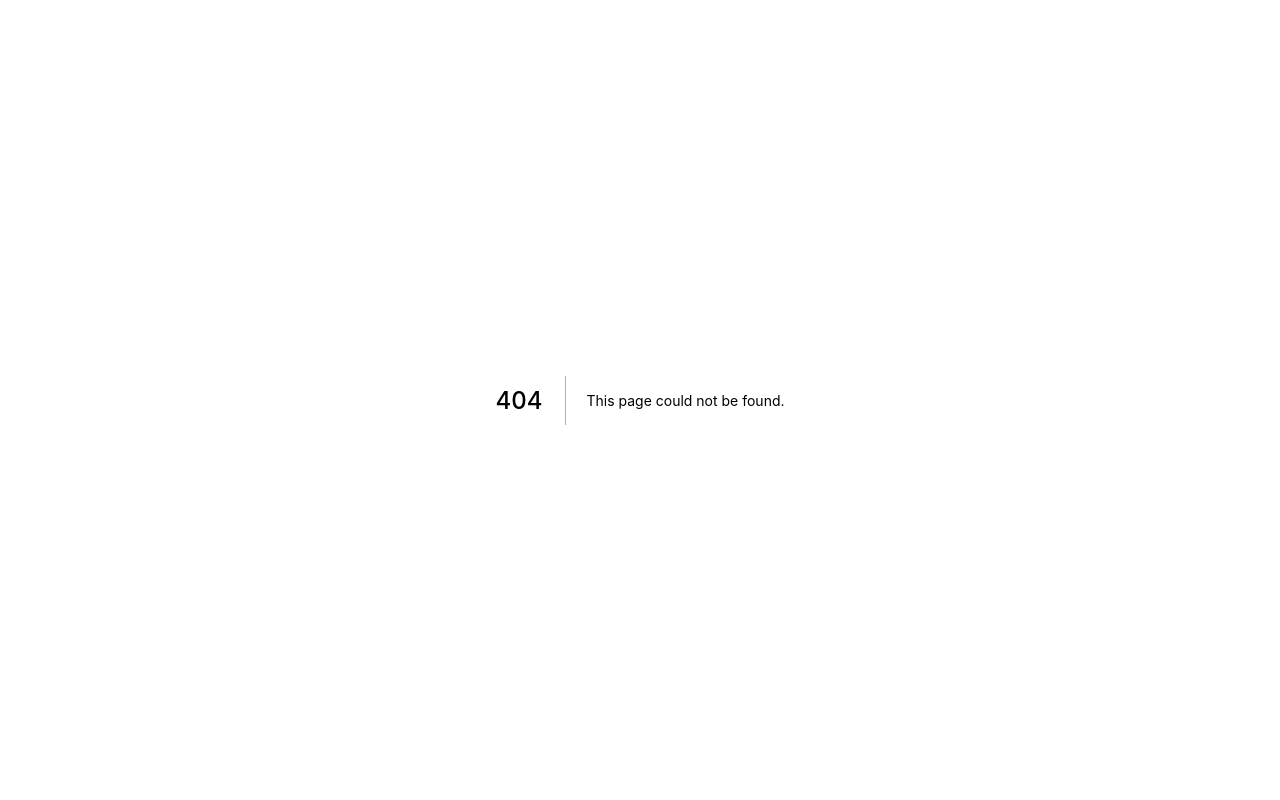
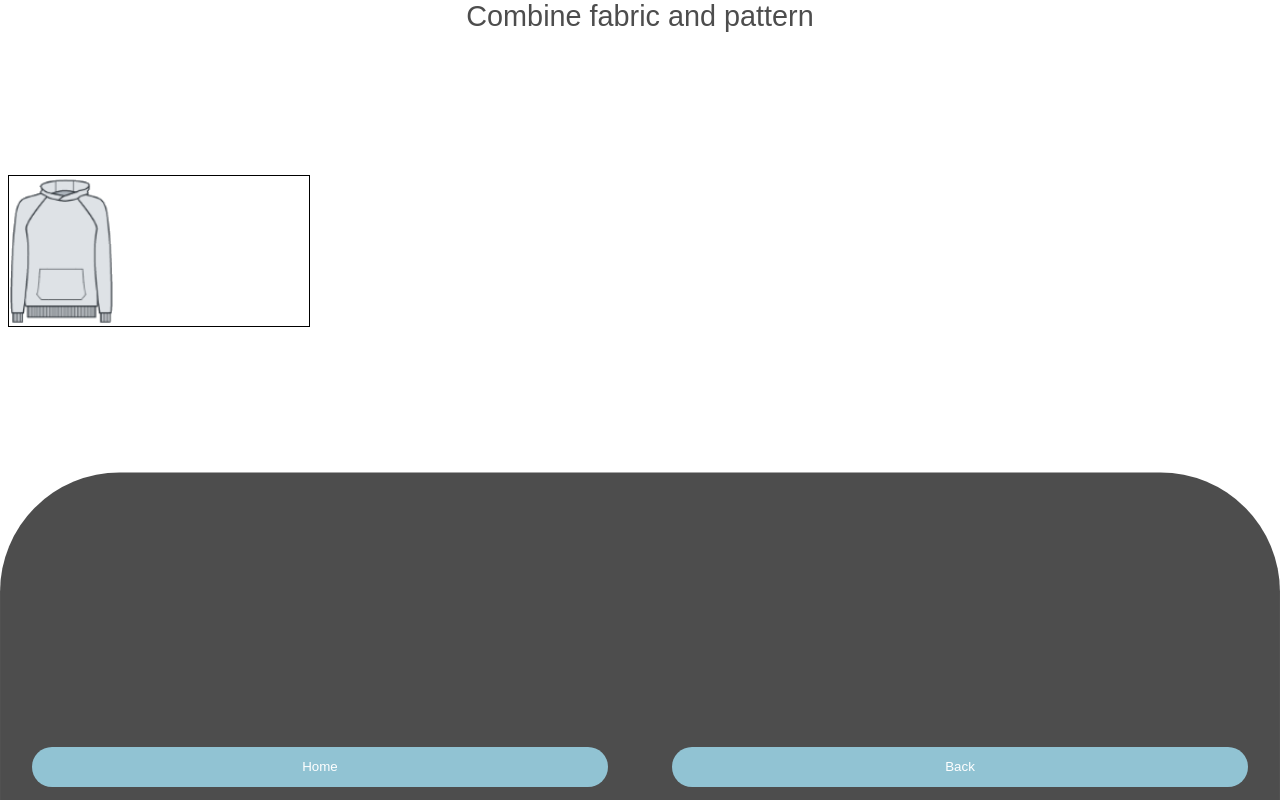
Before and after one commit to DNaunin/sewtable, a Next.js app: page /canvas in a window 1280 px wide. Before the commit this address had no page. Built offline with nearby package versions, Linux system fonts and the light colour scheme.

Commit message:
✨ Add combine fabric and pattern page

```diff
--- /dev/null
+++ b/pages/canvas.tsx
@@ -0,0 +1,29 @@
+import Head from "next/head";
+import styles from "../styles/Canvas.module.css";
+import Button from "../components/button/Button";
+import Drawing from "../components/canvas/drawingarea";
+
+export default function Canvas() {
+  return (
+    <div className={styles.container}>
+      <Head>
+        <title>Sewtable</title>
+        <link rel="icon" href="/favicon.ico" />
+      </Head>
+
+      <main className={styles.main}>
+        <span className={styles.title}>Combine fabric and pattern </span>
+        <Drawing />
+        <div className={styles.footercontainer}>
+          <Button className={styles.homebtn} label="Home" />
+          <Button className={styles.backbtn} label="Back" />
+          <img
+            className={styles.footerimg}
+            src="/footer.svg"
+            alt="a grey footer"
+          />
+        </div>
+      </main>
+    </div>
+  );
+}
--- /dev/null
+++ b/styles/Canvas.module.css
@@ -0,0 +1,43 @@
+.container {
+  height: 100vh;
+}
+
+.main {
+  height: 100%;
+  display: grid;
+  align-items: center;
+}
+
+.title {
+  font-family: Ranchers, sans-serif;
+  color: var(--main-color);
+  text-align: center;
+  font-size: 1.8rem;
+  align-self: start;
+}
+
+.footercontainer {
+  height: 100%;
+  display: grid;
+  grid-template-columns: repeat(2, 1fr);
+  grid-template-rows: 1fr;
+  grid-column-gap: 0;
+  grid-row-gap: 0;
+  align-items: end;
+}
+
+.footerimg {
+  width: 100%;
+  grid-area: 1 / 1 / 2 / 3;
+  z-index: 1;
+}
+
+.homebtn {
+  grid-area: 1 / 1 / 2 / 2;
+  z-index: 2;
+}
+
+.backbtn {
+  grid-area: 1 / 2 / 2 / 3;
+  z-index: 2;
+}
```
